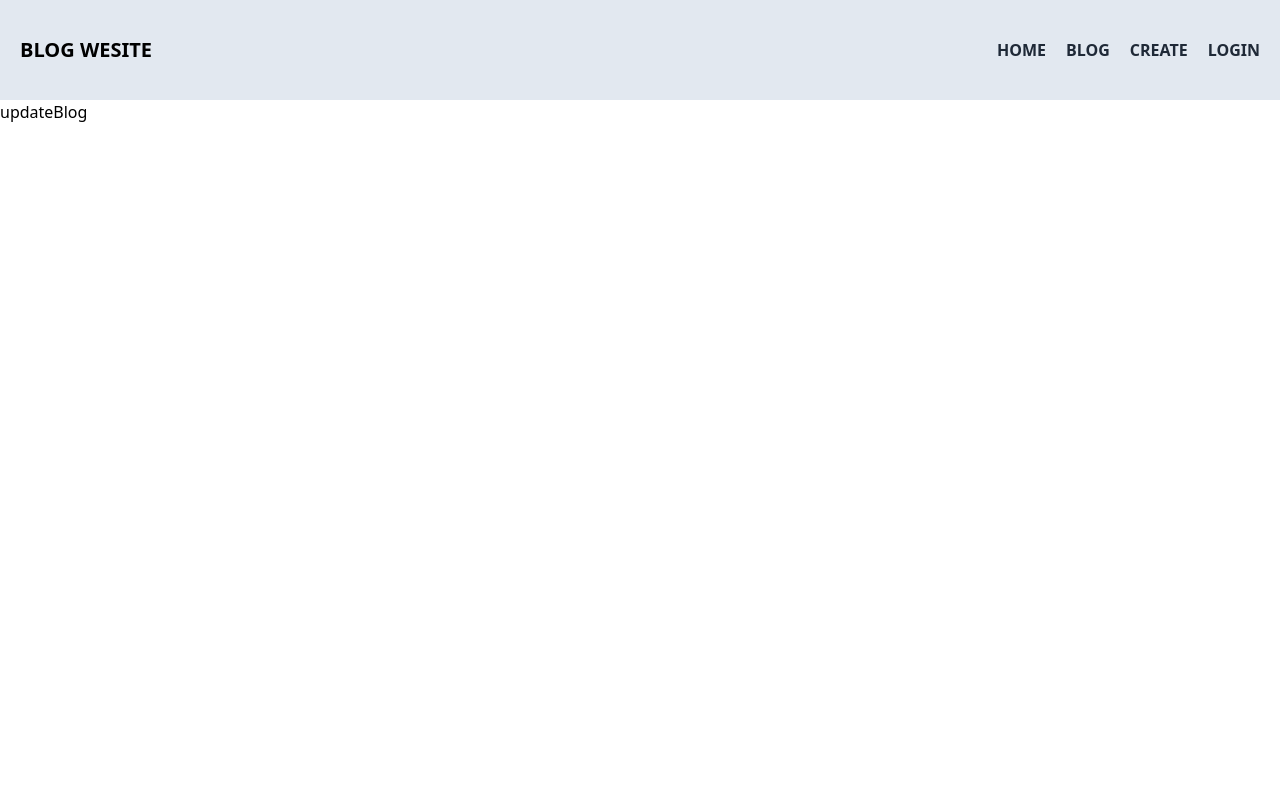
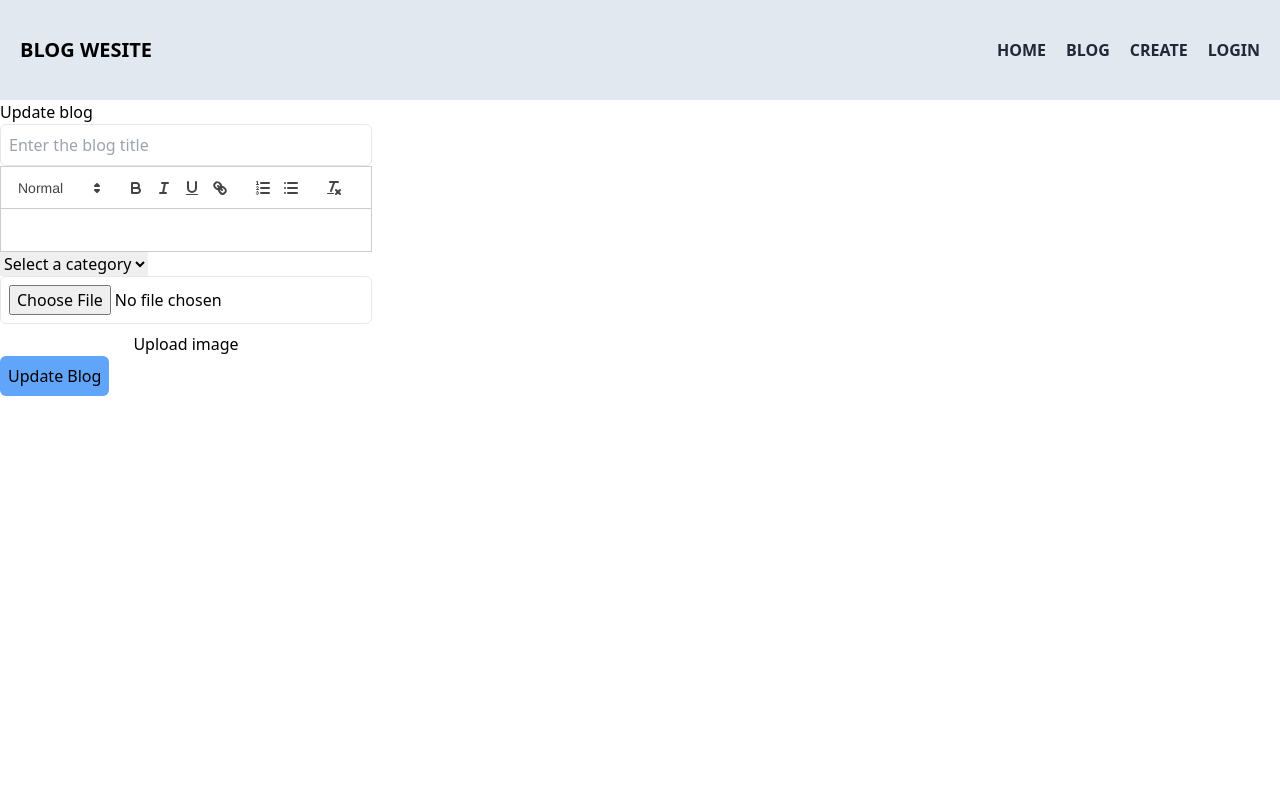
Before and after one commit to Sujith0604/FullstackBlog-Frontend, a React (Vite) app: page /updateblog/1 in a window 1280 px wide. Shown: the top 800 px of the page. Built offline with nearby package versions, Linux system fonts and the light colour scheme; no server answers.

Commit message:
FEAT: Blog create, read,  update and Delete features.

```diff
--- a/src/Pages/UpdateBlog.jsx
+++ b/src/Pages/UpdateBlog.jsx
@@ -1,5 +1,184 @@
+import { useState, useEffect } from "react";
+import ReactQuill from "react-quill";
+import "react-quill/dist/quill.snow.css";
+import {
+  getStorage,
+  ref,
+  uploadBytesResumable,
+  getDownloadURL,
+} from "firebase/storage";
+import { app } from "../firebase";
+import axios from "../utils/axios";
+import { useSelector } from "react-redux";
+import { useNavigate, useParams } from "react-router-dom";
+
 const UpdateBlog = () => {
-  return <div>updateBlog</div>;
+  const { id } = useParams();
+
+  const { currentUser } = useSelector((state) => state.user);
+
+  const [file, setFile] = useState(null);
+  const [formData, setFormData] = useState({
+    title: "",
+    content: "",
+    category: "",
+    image: "",
+  });
+
+  const fetchData = async () => {
+    try {
+      const res = await axios.get(`/blog/${id}`);
+      setFormData({
+        title: res.data.title,
+        content: res.data.content,
+        category: res.data.category,
+        image: res.data.image,
+      });
+    } catch (error) {
+      console.error(error);
+    }
+  };
+
+  useEffect(() => {
+    fetchData();
+  }, [id]);
+
+  const navigate = useNavigate();
+
+  const [imageUploadProgress, setImageUploadProgress] = useState(null);
+  const [imageUploadError, setImageUploadError] = useState(null);
+
+  const handleUploadImage = async () => {
+    try {
+      if (!file) {
+        setImageUploadError("No file selected");
+        return;
+      }
+      setImageUploadError(null);
+      const storage = getStorage(app);
+      const fileName = new Date().getTime() + "-" + file.name;
+      const storageRef = ref(storage, fileName);
+      const uploadTask = uploadBytesResumable(storageRef, file);
+
+      uploadTask.on(
+        "state_changed",
+        (snapshot) => {
+          // Get task progress percentage
+          const progress =
+            (snapshot.bytesTransferred / snapshot.totalBytes) * 100;
+          setImageUploadProgress(progress.toFixed(0));
+        },
+        (error) => {
+          setImageUploadError(error);
+          console.error("Upload failed", error);
+          setImageUploadProgress(null);
+        },
+        () => {
+          getDownloadURL(uploadTask.snapshot.ref).then((downloadURL) => {
+            setFormData({
+              ...formData,
+              image: downloadURL,
+            });
+            setImageUploadError(null);
+            setImageUploadProgress(null);
+          });
+        }
+      );
+    } catch (error) {
+      setImageUploadError(error);
+      setImageUploadProgress(null);
+    }
+  };
+
+  const handleSubmit = async (e) => {
+    e.preventDefault();
+
+    try {
+      const res = await axios.put(`/blog/${id}/${currentUser._id}`, {
+        title: formData.title,
+        content: formData.content,
+        category: formData.category,
+        image: formData.image,
+      });
+
+      const data = res.data;
+      if (!res.statusText === "OK") {
+        console.log("Error creating blog");
+        return;
+      }
+      navigate(`/blog/${data.slug}`);
+    } catch (error) {
+      console.log(error);
+    }
+  };
+
+  return (
+    <div>
+      <div>Update blog</div>
+      <form onSubmit={handleSubmit}>
+        <div className=" flex flex-col gap-2">
+          <input
+            className=" p-2 border rounded-md "
+            type="text"
+            placeholder="Enter the blog title"
+            value={formData.title}
+            onChange={(e) =>
+              setFormData({
+                ...formData,
+                title: e.target.value,
+              })
+            }
+          />
+        </div>
+        <ReactQuill
+          theme="snow"
+          required
+          value={formData.content}
+          onChange={(value) => {
+            setFormData({ ...formData, content: value });
+          }}
+        />
+
+        <div>
+          <select
+            value={formData.category}
+            onChange={(e) =>
+              setFormData({
+                ...formData,
+                category: e.target.value,
+              })
+            }
+          >
+            <option value="">Select a category</option>
+            <option value="Tech">Tech</option>
+            <option value="Sports">Sports</option>
+            <option value="Business">Business</option>
+            <option value="World">World</option>
+          </select>
+        </div>
+        {formData.image && <img src={formData.image} alt="Blog Image" />}
+        <div className=" flex flex-col gap-2">
+          <input
+            className=" p-2 border rounded-md"
+            type="file"
+            accept="image/*"
+            placeholder="Upload an image"
+            onChange={(e) => setFile(e.target.files[0])}
+          />
+          {imageUploadProgress && (
+            <div>Image upload progress: {imageUploadProgress}%</div>
+          )}
+          {imageUploadError && <div>{imageUploadError}</div>}
+          <button onClick={handleUploadImage} type="button">
+            Upload image
+          </button>
+        </div>
+        <button className=" bg-blue-400 p-2 rounded-md" type="submit">
+          Update Blog
+        </button>
+      </form>
+    </div>
+  );
 };
 
 export default UpdateBlog;
--- a/src/components/DashPost.jsx
+++ b/src/components/DashPost.jsx
@@ -41,6 +41,17 @@ const DashPost = () => {
     }
   };
 
+  const handleDelete = async (blogId, id) => {
+    alert("Are you sure you want to delete the posts?");
+    try {
+      const res = await axios.delete(`/blog/${blogId}/${id}`);
+      alert("Deleted successfully");
+      setUserBlogs((prev) => prev.filter((blog) => blog._id !== blogId));
+    } catch (error) {
+      console.log(error.message);
+    }
+  };
+
   return (
     <div>
       {currentUser.isAdmin && userBlogs.length > 0
@@ -53,11 +64,14 @@ const DashPost = () => {
 
                 <p>{new Date(blog.createdAt).toLocaleDateString()}</p>
                 <p>{blog.content}</p>
+                <p>{blog.category}</p>
                 <NavLink to={`/blog/${blog.slug}`}>
                   <img className="h-[100px]" src={blog.image} />
                 </NavLink>
                 <NavLink to={`/updateblog/${blog._id}`}>Update</NavLink>
-                <button>Delete</button>
+                <button onClick={() => handleDelete(blog._id, currentUser._id)}>
+                  Delete
+                </button>
               </div>
               {showmore && <button onClick={handleShowmore}>Load More</button>}
             </>
```
